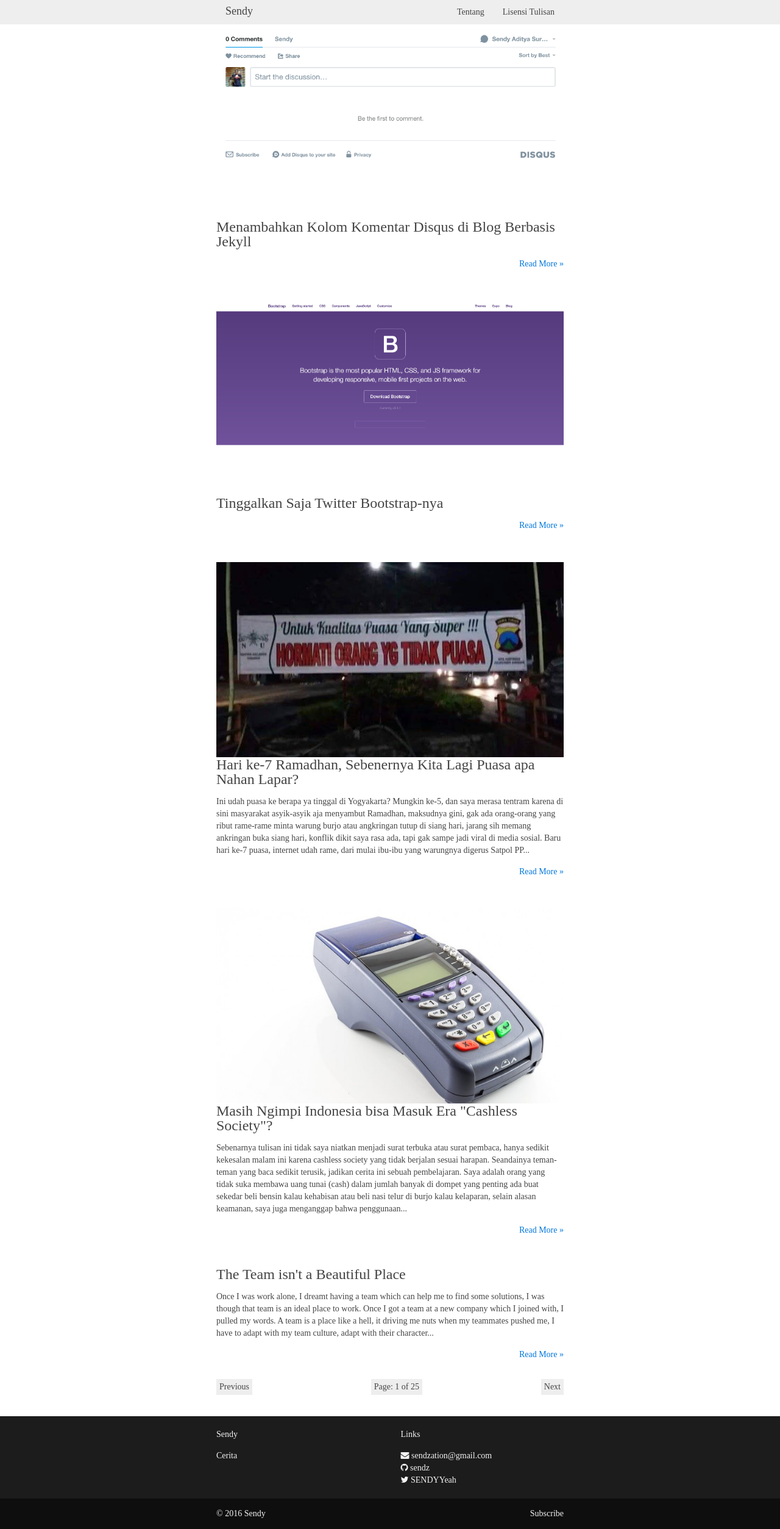
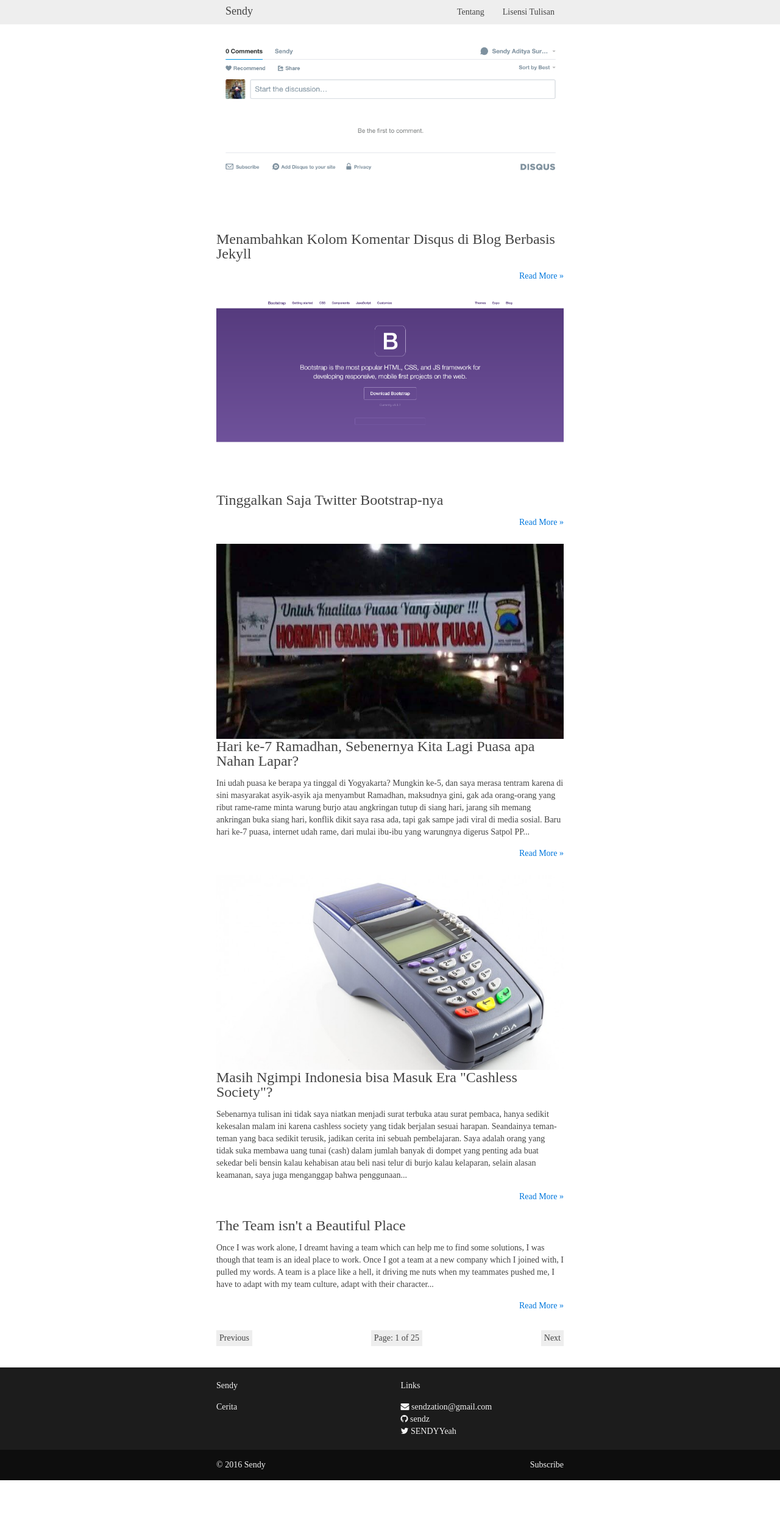
Before and after one commit to sendz/sendz.github.io, a Jekyll site: the page built from index.html, in a window 1280 px wide. Shown: the whole page at 61% size. Built offline with Jekyll 4.4.1, drawn with Linux system fonts in a browser that asks for light colours; nearby versions of some CDN libraries; some web fonts are replaced; the list of posts is cut into pages by our own code; after the commit the page ends 2428 px from its top, so only the background shows below that.

Commit message:
Fix styling and margins

```diff
--- a/css/style.css
+++ b/css/style.css
@@ -1,2 +1,2 @@
-@import "https://fonts.googleapis.com/css?family=Droid+Serif";body,h1,h2,h3,h4,h5,h6,.uk-navbar-nav>li>a{font-family:'Droid Serif', serif}@media only screen and (min-width: 993px){.uk-container,.container{width:50%}}img{max-width:100%}.uk-page-footer{background:#1C1C1C;margin-top:20px;padding-top:20px;color:#F2F2F2}.uk-page-footer a,.uk-page-footer h5{color:#F2F2F2}.uk-footer-copyright{background-color:rgba(0,0,0,0.5);height:50px;line-height:50px;overflow:hidden;font-weight:300;margin-top:20px;color:#F2F2F2}.uk-footer-copyright a,.uk-footer-copyright h5{color:#F2F2F2}.uk-cover-background{height:320px;overflow:hidden;object-position:center;-o-object-position:center}.uk-cover-background>img{width:100%}ul.no-style{margin:0px;padding-left:0px}ul.no-style>li{list-style:none}article{margin:5px 0px}
+@import "https://fonts.googleapis.com/css?family=Droid+Serif";body,h1,h2,h3,h4,h5,h6,.uk-navbar-nav>li>a{font-family:'Droid Serif', serif}@media only screen and (min-width: 993px){.uk-container,.container{width:50%}}img{max-width:100%}.uk-page-footer{background:#1C1C1C;margin-top:20px;padding-top:20px;color:#F2F2F2}.uk-page-footer a,.uk-page-footer h5{color:#F2F2F2}.uk-footer-copyright{background-color:rgba(0,0,0,0.5);height:50px;line-height:50px;overflow:hidden;font-weight:300;margin-top:20px;color:#F2F2F2}.uk-footer-copyright a,.uk-footer-copyright h5{color:#F2F2F2}.uk-cover-background{height:320px;overflow:hidden;object-position:center;-o-object-position:center}.uk-cover-background>img{width:100%}ul.no-style{margin:0px;padding-left:0px}ul.no-style>li{list-style:none}article{margin:10px 0px}header{margin-bottom:10px}
 /*# sourceMappingURL=style.css.map */
--- a/css/style.scss
+++ b/css/style.scss
@@ -57,5 +57,9 @@ ul.no-style {
 }
 
 article {
-  margin:5px 0px;
+  margin:10px 0px;
 }
+
+header {
+  margin-bottom: 10px;
+}
--- a/index.html
+++ b/index.html
@@ -6,7 +6,8 @@ layout: default
 
     {% for post in paginator.posts %}
 
-    <article class="uk-grid">
+    <article>
+        <div class="uk-grid">
             <div class="uk-width-1-1">
                 <div class="">
                     {% assign foundImage = 0 %}
@@ -17,18 +18,20 @@ layout: default
                     {% if foundImage == 0 %}
                     {% assign html = image | split:"/>" | first %}
                     <div class="uk-cover-background">
-                    <img {{ html }} />
+                        <img {{ html }}/>
                     </div>
                     {% assign foundImage = 1 %}
                     {% endif %}
                     {% endif %}
                     {% endfor %}
                     <section class="excerpt content">
-                    <a href="{{ post.url | prepend: site.baseurl }}"><h2 class="card-title" style="line-height: 1;">{{ post.title }}</h2></a>
+                        <a href="{{ post.url | prepend: site.baseurl }}"><h2 class="card-title" style="line-height: 1;">
+                            {{ post.title }}</h2></a>
                         <p>{{ post.excerpt | strip_html | truncatewords:75 }}</p>
                     </section>
                     <div class="action">
                         <a href="{{ post.url | prepend: site.baseurl }}" class="uk-align-right">Read More &raquo;</a>
+                    </div>
                 </div>
             </div>
         </div>
@@ -39,7 +42,8 @@ layout: default
 
     <ul class="uk-pagination">
         {% if paginator.previous_page %}
-        <li class="uk-pagination-previous"><a href="{{ paginator.previous_page_path }}" class="previous">Previous</a></li>
+        <li class="uk-pagination-previous"><a href="{{ paginator.previous_page_path }}" class="previous">Previous</a>
+        </li>
         {% else %}
         <li class="uk-pagination-previous uk-disabled"><a href="#!">Previous</a></li>
         {% endif %}
```
Lines whose indentation alone changed are shown as unchanged.
